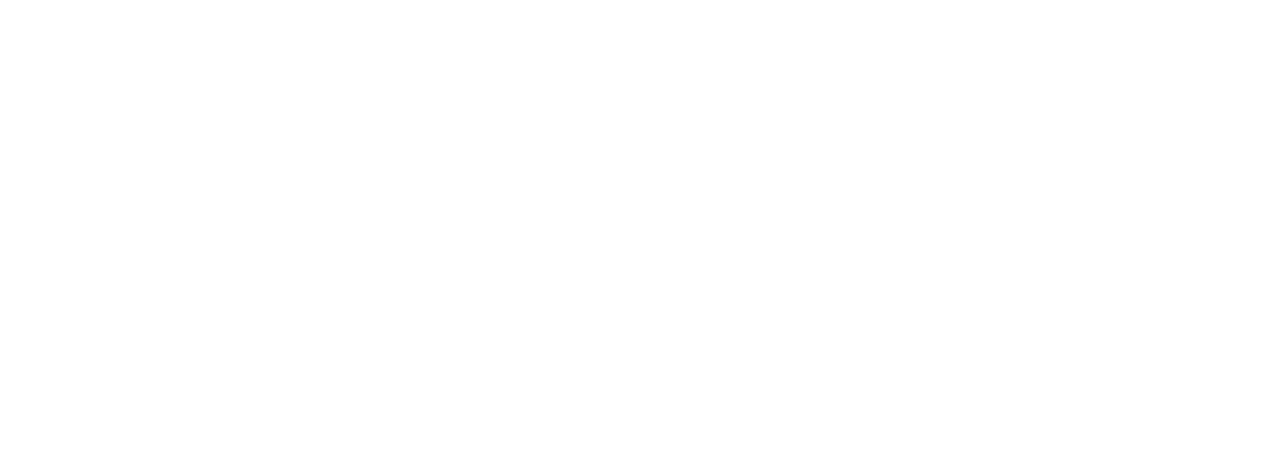
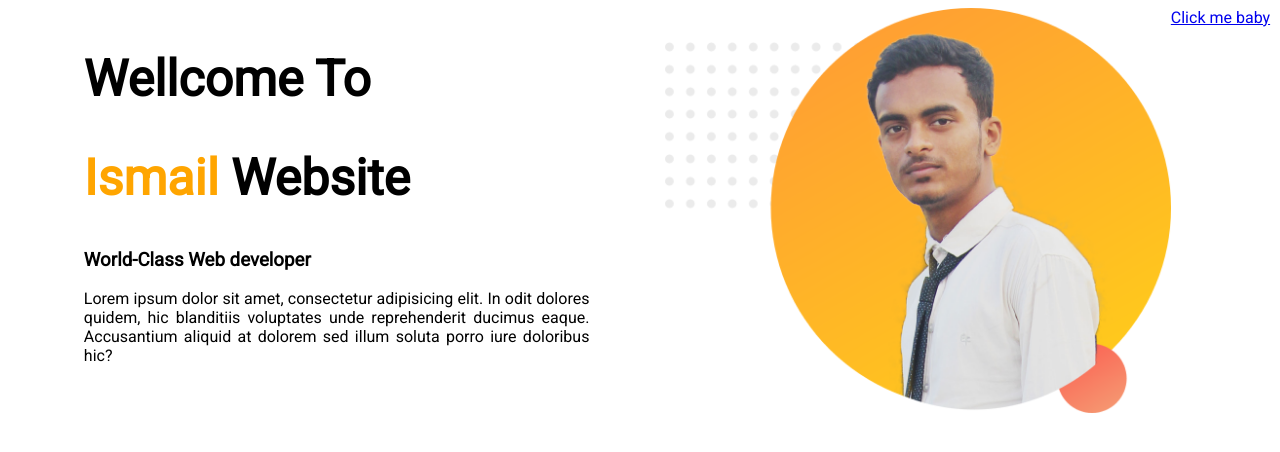
Before and after one commit to gaziismail/build-a-website, a plain HTML site: page build-a-website/index.html in a window 1280 px wide. Drawn offline with Linux system fonts and the light colour scheme.

Commit message:
adding top part

```diff
--- a/build-a-website/index.html
+++ b/build-a-website/index.html
@@ -1,11 +1,33 @@
 <!DOCTYPE html>
 <html lang="en">
+
 <head>
     <meta charset="UTF-8">
     <meta name="viewport" content="width=device-width, initial-scale=1.0">
     <title>Ismail-Website</title>
+    <link rel="stylesheet" href="style.css">
+    <link rel="preconnect" href="https://fonts.gstatic.com">
+    <link href="https://fonts.googleapis.com/css2?family=Roboto&display=swap" rel="stylesheet">
 </head>
+
 <body>
+    <section>
+        <div class="first-div">
+            <h1>Wellcome To</h1>
+            <h1><span class="heading-color">Ismail</span> Website</h1>
+            <h3>World-Class Web developer</h3>
+            <p>Lorem ipsum dolor sit amet, consectetur adipisicing elit. In odit dolores quidem, hic blanditiis
+                voluptates unde reprehenderit ducimus eaque. Accusantium aliquid at dolorem sed illum soluta porro iure
+                doloribus hic?</p>
+        </div>
+        <div class="first-div">
+            <img src="images/first image.png" alt="">
+        </div>
+        <div>
+            <a href="http://www.google.com">Click me baby</a>
+        </div>
+    </section>
 
 </body>
+
 </html>
--- /dev/null
+++ b/build-a-website/style.css
@@ -0,0 +1,21 @@
+body{
+    font-family: 'Roboto', sans-serif;
+}
+h1{
+    font-size: 50px;
+}
+p{
+    text-align: justify;
+}
+.heading-color{
+    color: orange;
+}
+.first-div{
+    width: 40%;
+    float: left;
+    margin-left: 5%;
+    padding-left: 1%;
+}
+.first-div img{
+    width: 100%;
+}
```
